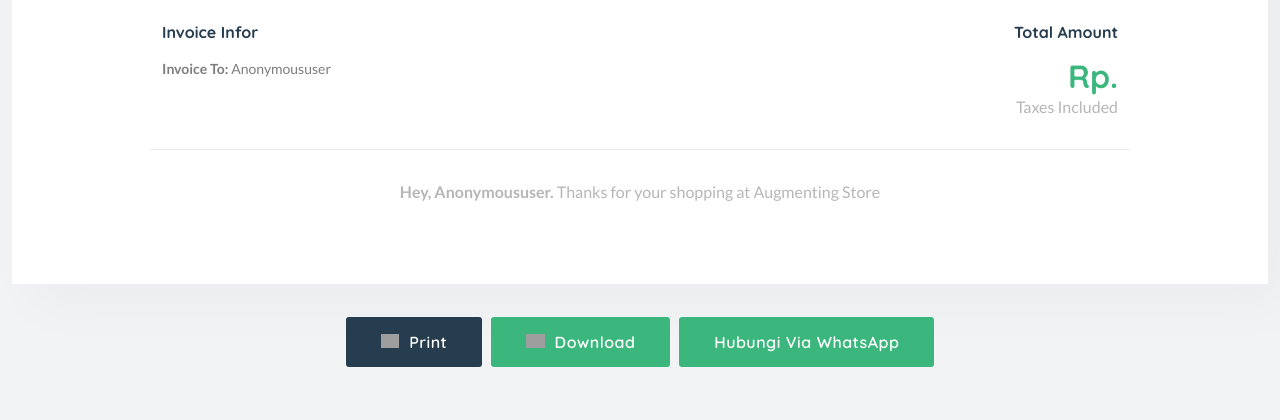
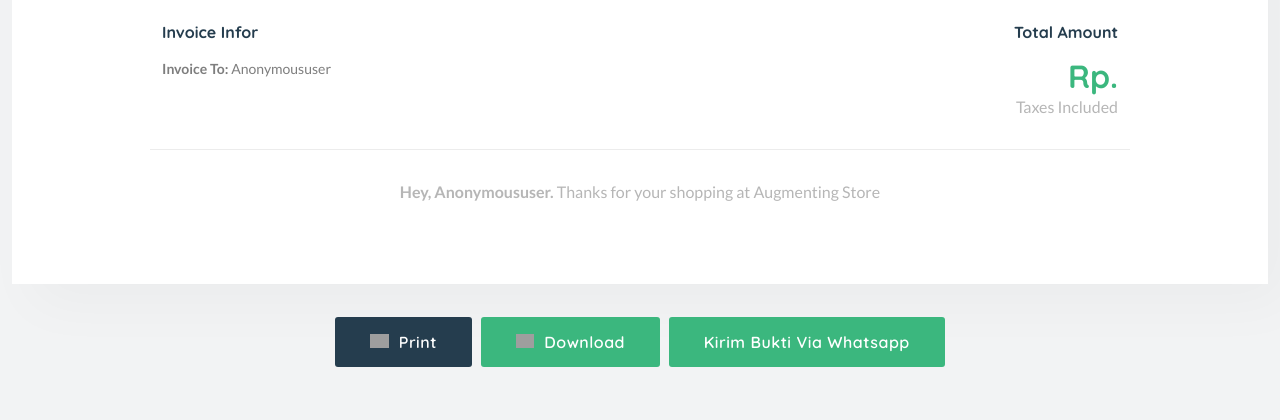
Before and after one commit to augmenting62/augmenting, a Django app: template ecomprj/templates/core/payment-completed.html in a window 1280 px wide. Shown: the part 851-1271 px from the top of the page. Run offline with Django 4.2, Linux system fonts and the light colour scheme; the template is opened without the code that fills it, so the values that code supplies are empty; data comes from the database, SQL or seed files in the repository; parts of the project's set-up code (start-up, migrations or seed data) failed here and were passed over; some libraries are stand-ins or nearby versions; grey boxes are pictures that could not be loaded.

Commit message:
Add files via upload

```diff
--- a/ecomprj/templates/core/payment-completed.html
+++ b/ecomprj/templates/core/payment-completed.html
@@ -110,7 +110,7 @@
                         <div class="invoice-btn-section clearfix d-print-none">
                             <a href="javascript:window.print()" class="btn btn-lg btn-custom btn-print hover-up"> <img src="{% static 'assets/imgs/theme/icons/icon-print.svg' %}" alt="" /> Print </a>
                             <a id="invoice_download_btn" class="btn btn-lg btn-custom btn-download hover-up"> <img src="{% static 'assets/imgs/theme/icons/icon-download.svg' %}" alt="" /> Download </a>
-                            <a href="https://api.whatsapp.com/send?phone=+62895412775455&text=Halo,%20saya%20ingin%20mengirimkan%20bukti%20transfer%20pemesanan%20produk%20di%20augmenting%20store" class="btn btn-lg hover-up" target="_blank">Hubungi via WhatsApp</a>
+                            <a href="https://api.whatsapp.com/send?phone=+62895412775455&text=Halo,%20saya%20ingin%20mengirimkan%20bukti%20transfer%20pemesanan%20produk%20di%20augmenting%20store" class="btn btn-lg hover-up" target="_blank">Kirim Bukti via Whatsapp</a>
                         </div>
                     </div>
                 </div>
```
